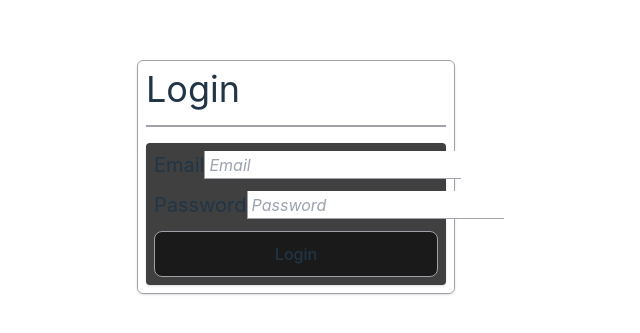
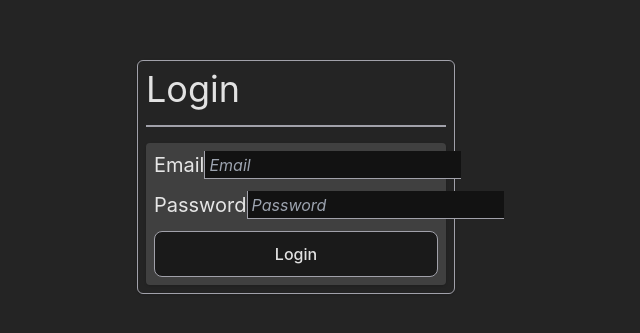
Before and after one commit to Megas-MDN/q-menu, a React (Vite) app: page /login in a window 1280 px wide. Shown: the part 223-556 px from the top of the page, without its empty margins (344-984 px from the left). Built offline with nearby package versions, Linux system fonts and the light colour scheme; no server answers; the HTML template or start-up script is replaced by a standard one.

Commit message:
[styles] remove ligth mode

```diff
--- a/src/index.css
+++ b/src/index.css
@@ -7,7 +7,7 @@
   line-height: 1.5;
   font-weight: 400;
 
-  color-scheme: light dark;
+  color-scheme: dark;
   color: rgba(255, 255, 255, 0.87);
   background-color: #242424;
 
@@ -56,14 +56,3 @@ button:focus,
 button:focus-visible {
   outline: 4px auto -webkit-focus-ring-color;
 }
-
-@media (prefers-color-scheme: light) {
-  :root {
-    color: #213547;
-    background-color: #ffffff;
-  }
-  a:hover {
-    color: #747bff;
-  }
-
-}
```
